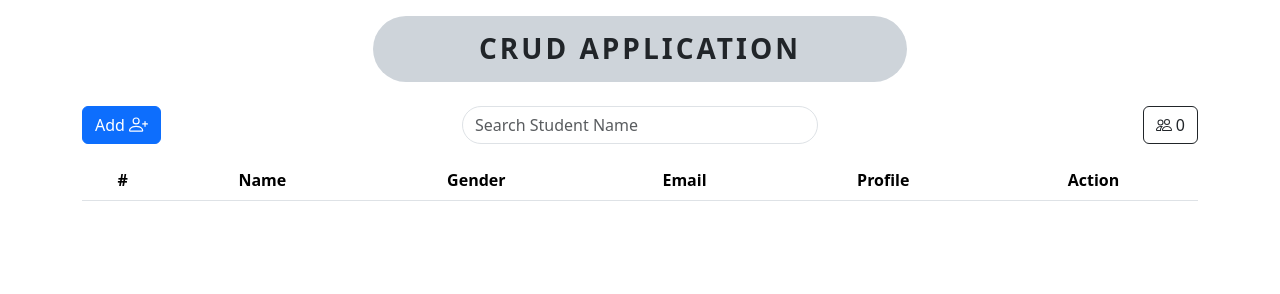
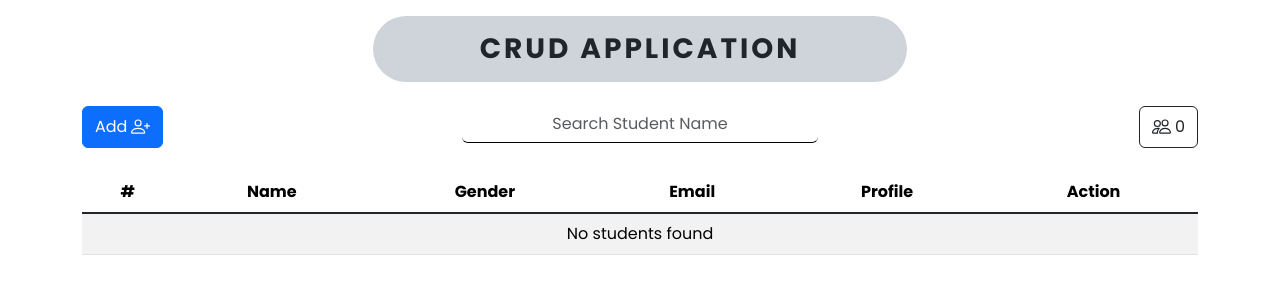
Before and after one commit to vath1605/crudjs12-1.github.io, a plain HTML site: page index.html in a window 1280 px wide. Drawn offline with nearby package versions, Linux system fonts and the light colour scheme.

Commit message:
Counter Section

```diff
--- a/app.js
+++ b/app.js
@@ -9,20 +9,16 @@ const counter = document.querySelector('#counter');
 
 let students = [];
 
-function displayStudent(stu=students){
-    if((stu.length === 0)){
+function displayStudent(stu = students) {
+    if ((stu.length === 0)) {
         tbody.innerHTML = `
-                <tr>
-                    <td colspan="6" class="text-center">
-                        <h4 class="text-secondary pt-2">No student data</h4>
-                    </td>
-                </tr>
+                <tr><td colspan="6" class="text-center">No students found</td></tr>
         `;
-    }else{
+    } else {
         tbody.innerHTML = '';
-        stu.forEach((student,index)=>{
+        stu.forEach((student, index) => {
             const tr = document.createElement('tr');
-                tr += `
+            tr += `
                 <tr>
                     <td>${student.id}</td>
                     <td>${student.name}</td>
@@ -58,3 +54,14 @@ function displayStudent(stu=students){
         })
     }
 }
+function updateCounter(stu = students) {
+    counter.innerHTML = `
+        <svg xmlns="http://www.w3.org/2000/svg" width="19" height="19" fill="currentColor" class="bi bi-people me-1" viewBox="0 0 16 16">
+  <path d="M15 14s1 0 1-1-1-4-5-4-5 3-5 4 1 1 1 1zm-7.978-1L7 12.996c.001-.264.167-1.03.76-1.72C8.312 10.629 9.282 10 11 10c1.717 0 2.687.63 3.24 1.276.593.69.758 1.457.76 1.72l-.008.002-.014.002zM11 7a2 2 0 1 0 0-4 2 2 0 0 0 0 4m3-2a3 3 0 1 1-6 0 3 3 0 0 1 6 0M6.936 9.28a6 6 0 0 0-1.23-.247A7 7 0 0 0 5 9c-4 0-5 3-5 4q0 1 1 1h4.216A2.24 2.24 0 0 1 5 13c0-1.01.377-2.042 1.09-2.904.243-.294.526-.569.846-.816M4.92 10A5.5 5.5 0 0 0 4 13H1c0-.26.164-1.03.76-1.724.545-.636 1.492-1.256 3.16-1.275ZM1.5 5.5a3 3 0 1 1 6 0 3 3 0 0 1-6 0m3-2a2 2 0 1 0 0 4 2 2 0 0 0 0-4"/>
+</svg> ${stu.length}
+    `;
+}
+document.addEventListener('DOMContentLoaded',function(){
+    updateCounter(students);
+    displayStudent(students);
+})
--- a/index.html
+++ b/index.html
@@ -7,8 +7,15 @@
     <title>Document</title>
     <link href="https://cdn.jsdelivr.net/npm/bootstrap@5.3.5/dist/css/bootstrap.min.css" rel="stylesheet"
         integrity="sha384-SgOJa3DmI69IUzQ2PVdRZhwQ+dy64/BUtbMJw1MZ8t5HZApcHrRKUc4W0kG879m7" crossorigin="anonymous">
+        <link rel="preconnect" href="https://fonts.googleapis.com">
+        <link rel="preconnect" href="https://fonts.gstatic.com" crossorigin>
+        <link href="https://fonts.googleapis.com/css2?family=Poppins:ital,wght@0,100;0,200;0,300;0,400;0,500;0,600;0,700;0,800;0,900;1,100;1,200;1,300;1,400;1,500;1,600;1,700;1,800;1,900&display=swap" rel="stylesheet">
 </head>
-
+    <style>
+        *{
+            font-family: "Poppins", sans-serif;
+        }
+    </style>
 <body>
     <header class="container py-3">
         <nav class="container w-50 ">
@@ -19,7 +26,7 @@
     <div class="container">
         <div class="row">
             <div class="col-4"><button data-bs-toggle="modal" data-bs-target="#exampleModal"
-                    class="btn d-flex justify-content-center align-items-center btn-primary" type="button">Add <svg
+                    class="btn d-flex py-2 justify-content-center align-items-center btn-primary" type="button">Add <svg
                         xmlns="http://www.w3.org/2000/svg" width="19" height="19" fill="currentColor"
                         class="bi ms-1 bi-person-plus" viewBox="0 0 16 16">
                         <path
@@ -59,19 +66,17 @@
             </div>
             <div class="col-4">
                 <form>
-                    <input type="text" id="searchInput" placeholder="Search Student Name" class="form-control rounded-pill">
+                    <input type="text" id="searchInput" placeholder="Search Student Name" class="text-center form-control border-0 shadow-none border-bottom border-black">
                 </form>
             </div>
             <div class="col-4 d-flex justify-content-end">
                 <span id="counter" class="btn btn-outline-dark d-flex justify-content-center align-items-center">
-                    <svg xmlns="http://www.w3.org/2000/svg" width="16" height="16" fill="currentColor" class="bi me-1 bi-people" viewBox="0 0 16 16">
-                        <path d="M15 14s1 0 1-1-1-4-5-4-5 3-5 4 1 1 1 1zm-7.978-1L7 12.996c.001-.264.167-1.03.76-1.72C8.312 10.629 9.282 10 11 10c1.717 0 2.687.63 3.24 1.276.593.69.758 1.457.76 1.72l-.008.002-.014.002zM11 7a2 2 0 1 0 0-4 2 2 0 0 0 0 4m3-2a3 3 0 1 1-6 0 3 3 0 0 1 6 0M6.936 9.28a6 6 0 0 0-1.23-.247A7 7 0 0 0 5 9c-4 0-5 3-5 4q0 1 1 1h4.216A2.24 2.24 0 0 1 5 13c0-1.01.377-2.042 1.09-2.904.243-.294.526-.569.846-.816M4.92 10A5.5 5.5 0 0 0 4 13H1c0-.26.164-1.03.76-1.724.545-.636 1.492-1.256 3.16-1.275ZM1.5 5.5a3 3 0 1 1 6 0 3 3 0 0 1-6 0m3-2a2 2 0 1 0 0 4 2 2 0 0 0 0-4"/>
-                      </svg> 0
+
                 </span>
             </div>
         </div>
     </div>
-    <main class="container py-3">
+    <main class="container py-4">
         <table class="table table-hover table-striped text-center align-middle">
             <thead>
                 <tr>
@@ -83,7 +88,7 @@
                     <th>Action</th>
                 </tr>
             </thead>
-            <tbody>
+            <tbody class="table-group-divider">
 
             </tbody>
         </table>
```
